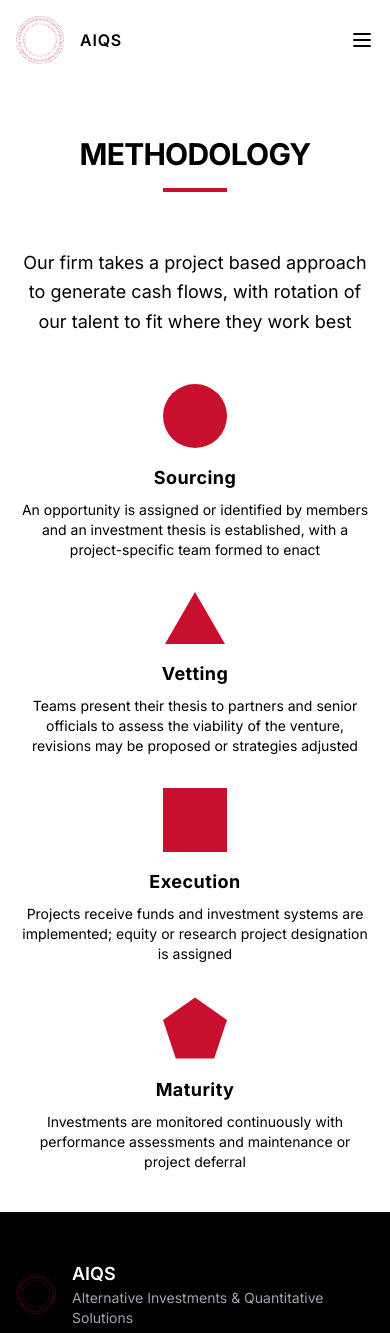
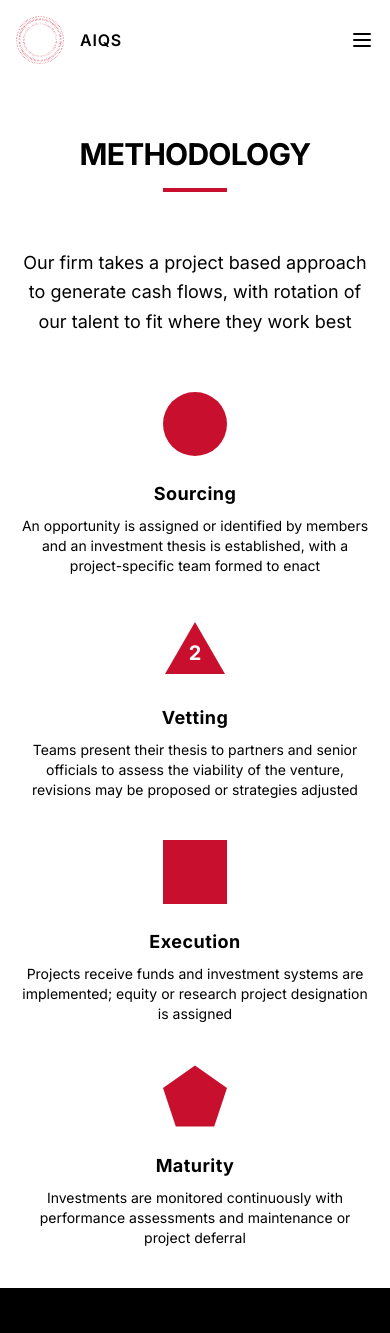
Before and after one commit to aiqsorg/club, a React (Vite) app: page /methodology in a window 390 px wide. Shown: the top 1333 px of the page. Built offline with nearby package versions, Linux system fonts and the light colour scheme.

Commit message:
#1 commit

```diff
--- a/src/components/ShapeIcon.tsx
+++ b/src/components/ShapeIcon.tsx
@@ -12,25 +12,32 @@ const ShapeIcon: React.FC<ShapeProps> = ({
         switch (number) {
             case 1: // Circle
                 return (
-          <div className="relative">
+                    <div className="relative flex items-center justify-center h-20">
                         <div className="w-16 h-16 md:w-20 md:h-20 rounded-full bg-[#C8102E] flex items-center justify-center text-white text-xl md:text-2xl font-bold transition-all duration-300 transform group-hover:scale-110" />
                     </div>
                 );
             case 2: // Triangle
                 return (
-          <div className="relative">
-            <div className="w-0 h-0 border-l-[30px] md:border-l-[40px] border-r-[30px] md:border-r-[40px] border-b-[52px] md:border-b-[69px] border-l-transparent border-r-transparent border-b-[#C8102E] flex items-center justify-center transition-all duration-300 transform group-hover:scale-110" />
+                    <div className="relative flex items-center justify-center h-20">
+                        {/* Added a fixed height container and positioned the triangle */}
+                        <div className="relative" style={{ height: '80px', display: 'flex', alignItems: 'center' }}>
+                            <div className="w-0 h-0 border-l-[30px] md:border-l-[40px] border-r-[30px] md:border-r-[40px] border-b-[52px] md:border-b-[69px] border-l-transparent border-r-transparent border-b-[#C8102E] transition-all duration-300 transform group-hover:scale-110" />
+                            {/* Triangle number (optional) */}
+                            <div className="absolute inset-0 flex items-center justify-center text-white text-xl md:text-2xl font-bold" style={{ top: '10px' }}>
+                                {number}
+                            </div>
+                        </div>
                     </div>
                 );
             case 3: // Square
                 return (
-          <div className="relative">
+                    <div className="relative flex items-center justify-center h-20">
                         <div className="w-16 h-16 md:w-20 md:h-20 bg-[#C8102E] flex items-center justify-center text-white text-xl md:text-2xl font-bold transition-all duration-300 transform group-hover:scale-110" />
                     </div>
                 );
             case 4: // Pentagon
                 return (
-          <div className="relative">
+                    <div className="relative flex items-center justify-center h-20">
                         <svg
                             viewBox="0 0 100 95"
                             width="64"
@@ -48,7 +55,6 @@ const ShapeIcon: React.FC<ShapeProps> = ({
                 return null;
         }
     };
-
     return (
         <div className={`group flex flex-col items-center text-center ${className}`}>
             {renderShape()}
@@ -62,4 +68,4 @@ const ShapeIcon: React.FC<ShapeProps> = ({
     );
 };
 
-export default ShapeIcon
+export default ShapeIcon;
```
Lines whose indentation alone changed are shown as unchanged.
